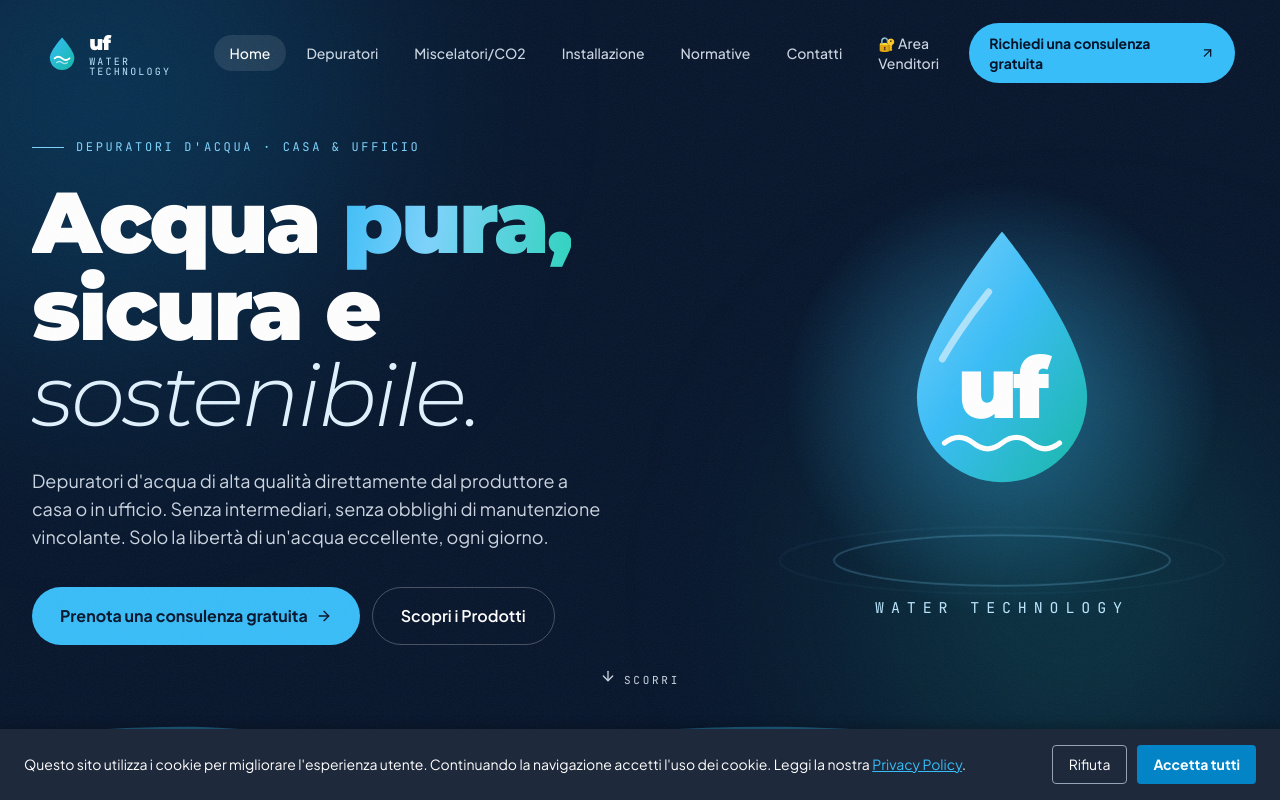
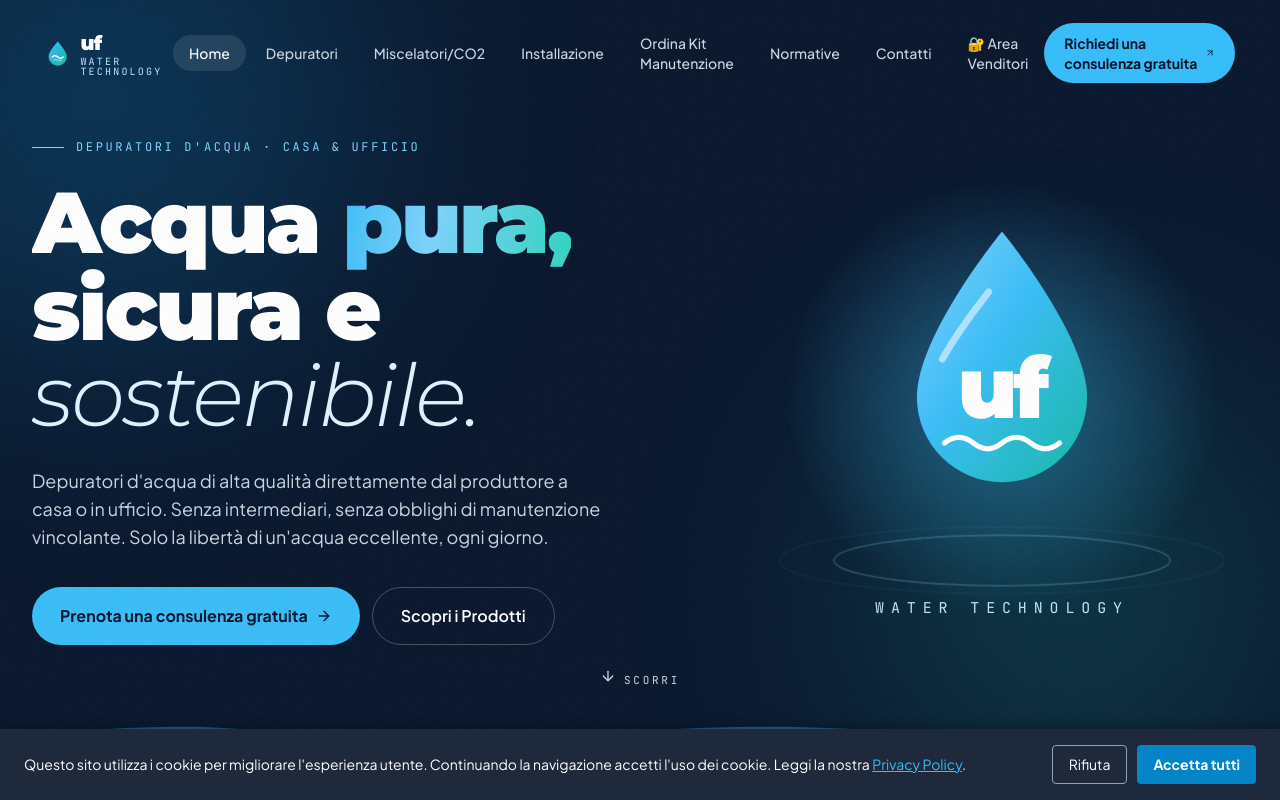
Before and after one commit to ouitoujoursagency-cyber/uf-water-website, a React (Create React App) app: page / in a window 1280 px wide. Shown: the top 800 px of the page. Built offline with nearby package versions, Linux system fonts and the light colour scheme.

Commit message:
tasto kit

```diff
--- a/src/data/site.js
+++ b/src/data/site.js
@@ -22,6 +22,7 @@ export const NAV = [
   { to: "/prodotti", label: "Depuratori", id: "prodotti" },
  { to: "/accessori", label: "Miscelatori/CO2", id: "accessori" },
   { to: "/installazione-servizi", label: "Installazione", id: "installazione" },
+  { to: "/ordina-kit-manutenzione", label: "Ordina Kit Manutenzione" },
   { to: "/normative-certificazioni", label: "Normative", id: "normative" },
   { to: "/contatti", label: "Contatti", id: "contatti" },
   { to: "/admin/preventivo", label: "🔐 Area Venditori" }
```
